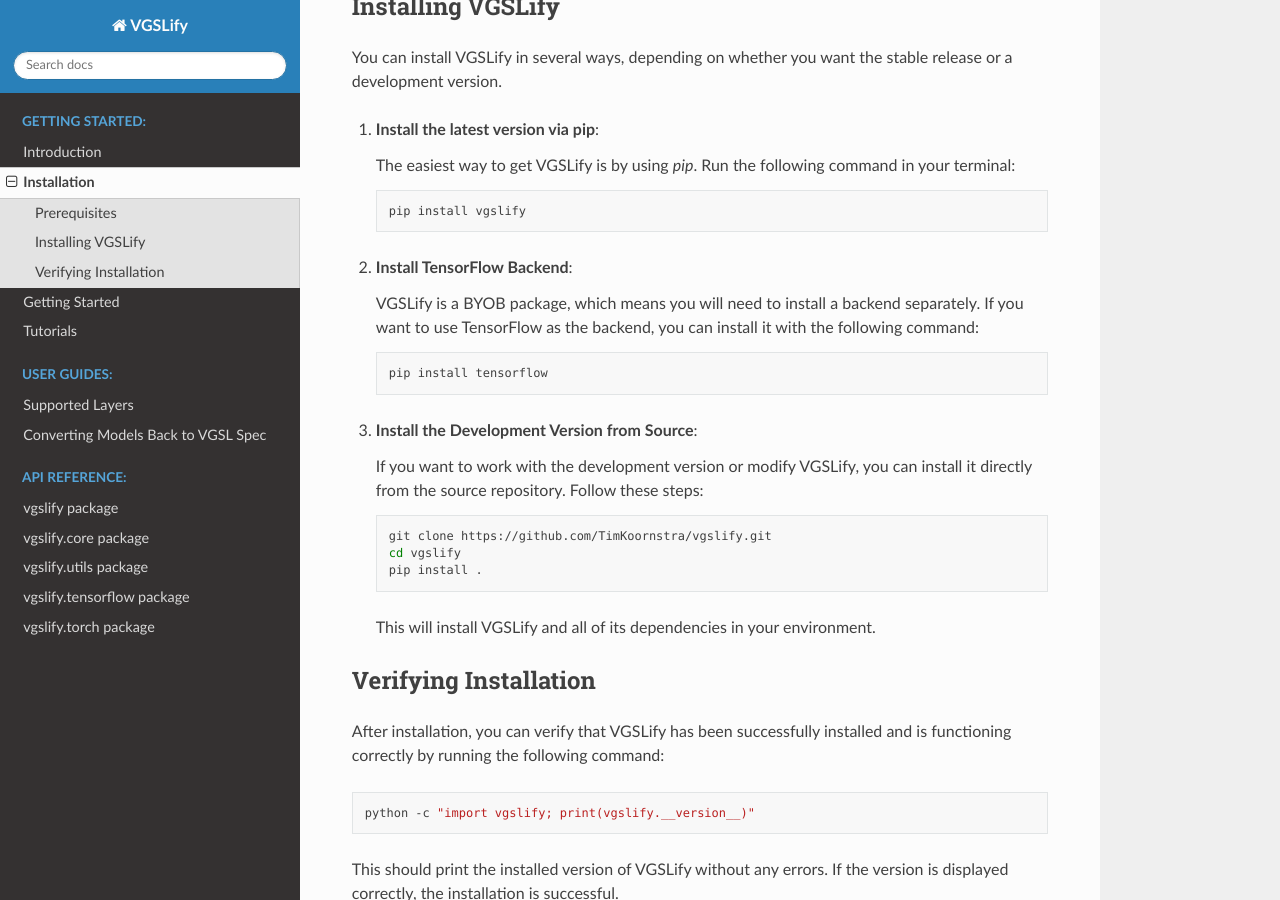
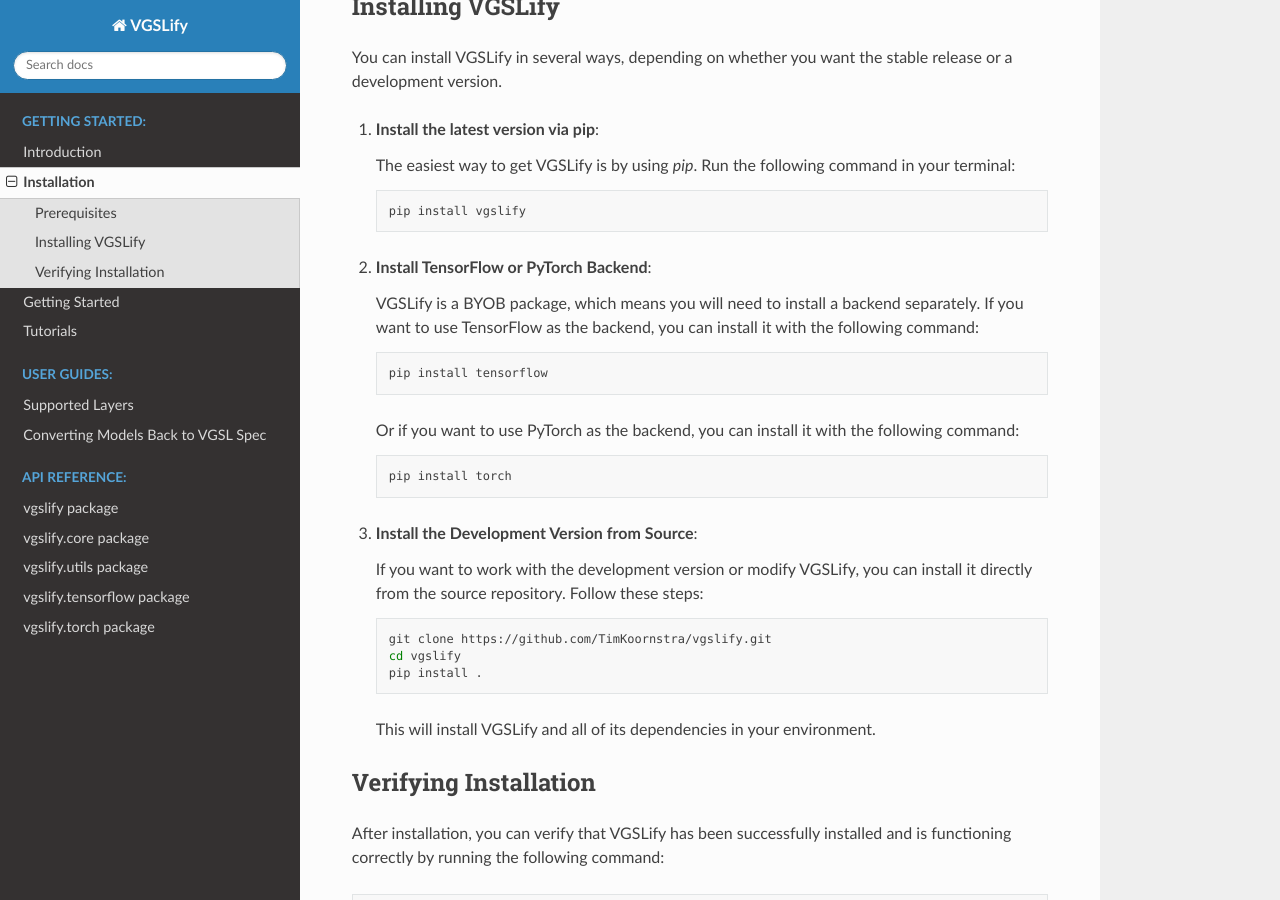
Before and after one commit to TimKoornstra/VGSLify, a Sphinx documentation site: the page built from docs/installation.rst, in a window 1280 px wide and 900 px high, scrolled down 641 px. Built offline with Sphinx 7.4.7 and the Read the Docs theme 3.1.0, drawn with Linux system fonts in a browser that asks for light colours; pages that are not in the unit, such as notebooks, are missing from menus.

Commit message:
Update installation doc

```diff
--- a/docs/installation.rst
+++ b/docs/installation.rst
@@ -33,13 +33,19 @@
 
       pip install vgslify
 
-2. **Install TensorFlow Backend**:
+2. **Install TensorFlow or PyTorch Backend**:
 
    VGSLify is a BYOB package, which means you will need to install a backend separately. If you want to use TensorFlow as the backend, you can install it with the following command:
 
    .. code-block:: bash
 
       pip install tensorflow
+
+   Or if you want to use PyTorch as the backend, you can install it with the following command:
+
+   .. code-block:: bash
+
+      pip install torch
 
 3. **Install the Development Version from Source**:
 
```
